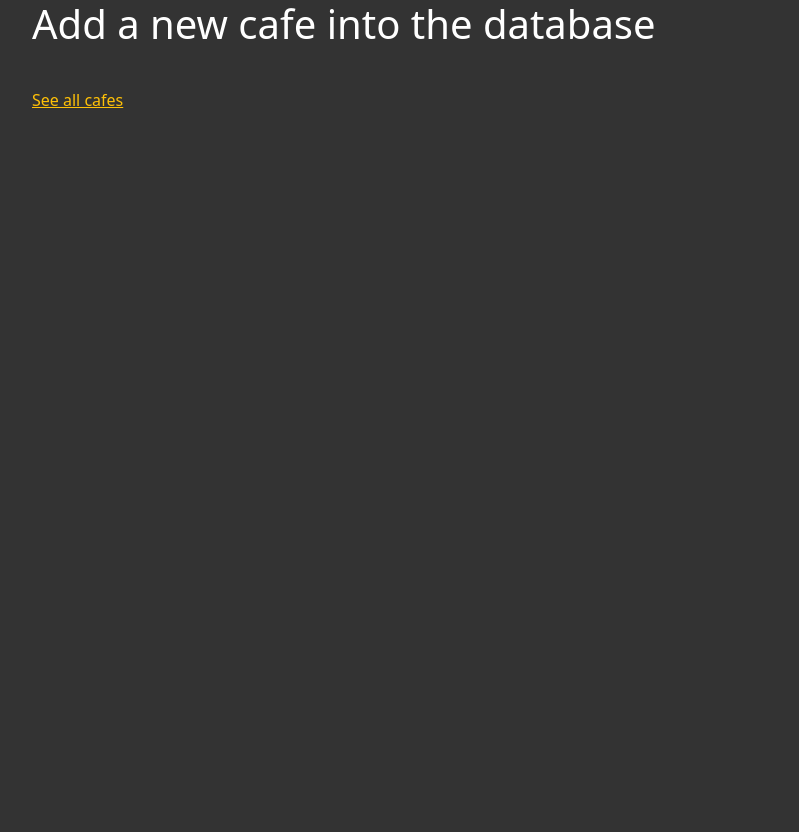
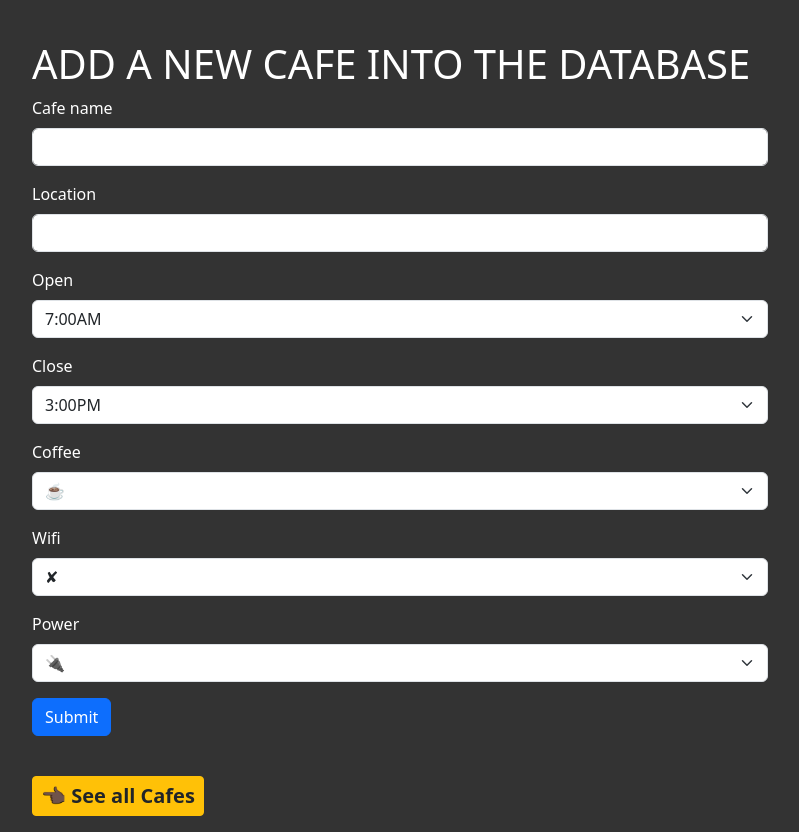
Before and after one commit to AtramAniket/flask-crud-demo, a Flask app: page /add in a window 1280 px wide. Shown: the whole page, without its empty margins (50-849 px from the left). Before the commit the page ends 108 px from the top, so only its background shows below. Run offline with Flask 3, Linux system fonts and the light colour scheme; some libraries are stand-ins or nearby versions.

Commit message:
added form for adding new cafes

```diff
--- a/main.py
+++ b/main.py
@@ -1,8 +1,8 @@
 from flask import Flask, render_template
 from flask_bootstrap import Bootstrap5
 from flask_wtf import FlaskForm
-from wtforms import StringField, SubmitField
-from wtforms.validators import DataRequired
+from wtforms import StringField, SubmitField, URLField, SelectField
+from wtforms.validators import DataRequired, URL
 from dotenv import load_dotenv
 import csv
 import os
@@ -15,17 +15,14 @@ Bootstrap5(app)
 
 
 class CafeForm(FlaskForm):
-    cafe = StringField('Cafe name', validators=[DataRequired()])
+    cafe = StringField('Cafe name', validators=[DataRequired(message='Cafe name is required')])
+    location = URLField('Location', validators=[DataRequired(message='URL is required'), URL(message='Enter a valid URL')])
+    opening_time = SelectField('Open', choices=[('7:00AM', '7:00AM'), ('8:00AM', '8:00AM'), ('9:00AM', '9:00AM')])
+    closing_time = SelectField('Close', choices=[('3:00PM', '3:00PM'), ('4:00PM', '4:00PM'), ('5:00PM', '5:00PM')])
+    coffee = SelectField('Coffee', choices=[('☕️', '☕️'), ('☕️☕️', '☕️☕️'), ('☕️☕️☕️', '☕️☕️☕️'), ('☕️☕️☕️☕️', '☕️☕️☕️☕️'), ('☕️☕️☕️☕️☕️', '☕️☕️☕️☕️☕️')])
+    wifi = SelectField('Wifi', choices=[('✘','✘'),('💪','💪'),('💪💪','💪💪'),('💪💪💪','💪💪💪'),('💪💪💪💪','💪💪💪💪'),('💪💪💪💪💪','💪💪💪💪💪')])
+    power_sockets = SelectField('Power', choices=[('🔌','🔌'), ('🔌🔌','🔌🔌'), ('🔌🔌🔌','🔌🔌🔌'), ('🔌🔌🔌🔌','🔌🔌🔌🔌'), ('🔌🔌🔌🔌🔌','🔌🔌🔌🔌🔌')])
     submit = SubmitField('Submit')
-
-# Exercise:
-# add: Location URL, open time, closing time, coffee rating, wifi rating, power outlet rating fields
-# make coffee/wifi/power a select element with choice of 0 to 5.
-#e.g. You could use emojis ☕️/💪/✘/🔌
-# make all fields required except submit
-# use a validator to check that the URL field has a URL entered.
-# ---------------------------------------------------------------------------
-
 
 # all Flask routes below
 @app.route("/")
--- a/templates/add.html
+++ b/templates/add.html
@@ -1,5 +1,5 @@
 {% extends 'base.html' %}
-<!--Don't forget your import here-->
+{% from 'bootstrap5/form.html' import render_form %}
 {% block title %}Add A New Cafe{% endblock %}
 
 {% block content %}
@@ -7,11 +7,11 @@
   <div class="row">
     <div class="col-sm-12 col-md-8">
 
-      <h1>Add a new cafe into the database</h1>
+      <h1 class="space-above fs-1 text-uppercase">Add a new cafe into the database</h1>
 
-      <!-- This is where your WTForm will go -->
+       {{ render_form(form) }}
 
-	  <p class="space-above"><a href="#">See all cafes</a></p>
+	  <p class="space-above"><a class="btn btn-warning btn-sm text-decoration-none text-dark fs-5 fw-bold" href="{{ url_for('cafes') }}">👈🏿 See all Cafes</a></p>
 
     </div>
   </div>
```
